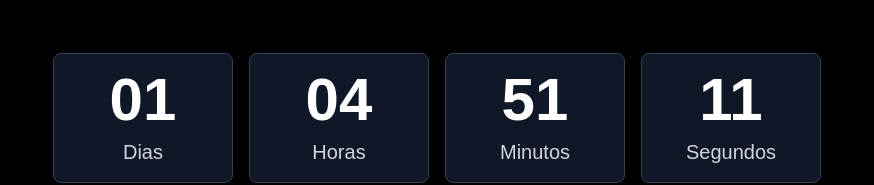
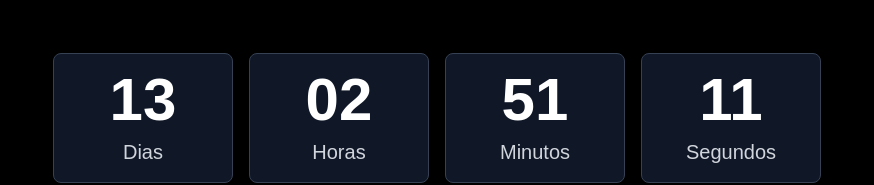
Before and after one commit to d4nielantoni/reprovacao_pedro_danilo, a Next.js app: page / in a window 1280 px wide. Shown: the part 370-555 px from the top of the page, without its empty margins (203-1077 px from the left). Built offline with nearby package versions, Linux system fonts and the light colour scheme.

Commit message:
atualizando data para dia 7 de junho as 18 horas

```diff
--- a/src/app/page.tsx
+++ b/src/app/page.tsx
@@ -54,7 +54,7 @@ export default function Home() {
 
     // ===== MODO PRODUÇÃO =====
     // const targetDate = new Date(2025, 4, 26, 20, 0, 0);
-    const targetDate = new Date(2025, 4, 26, 20, 0, 0);
+    const targetDate = new Date(2025, 5, 7, 18, 0, 0);
 
     const updateTimer = () => {
       const now = new Date();
```
